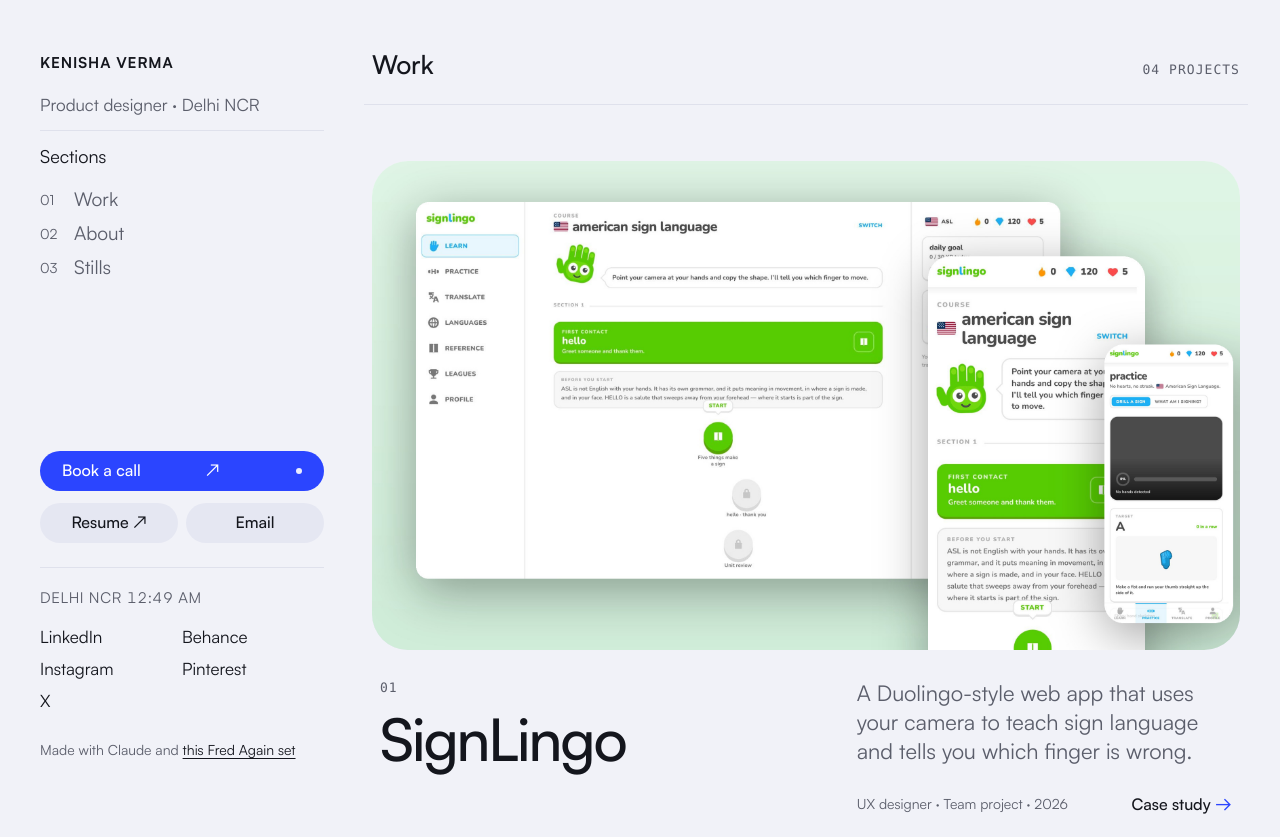
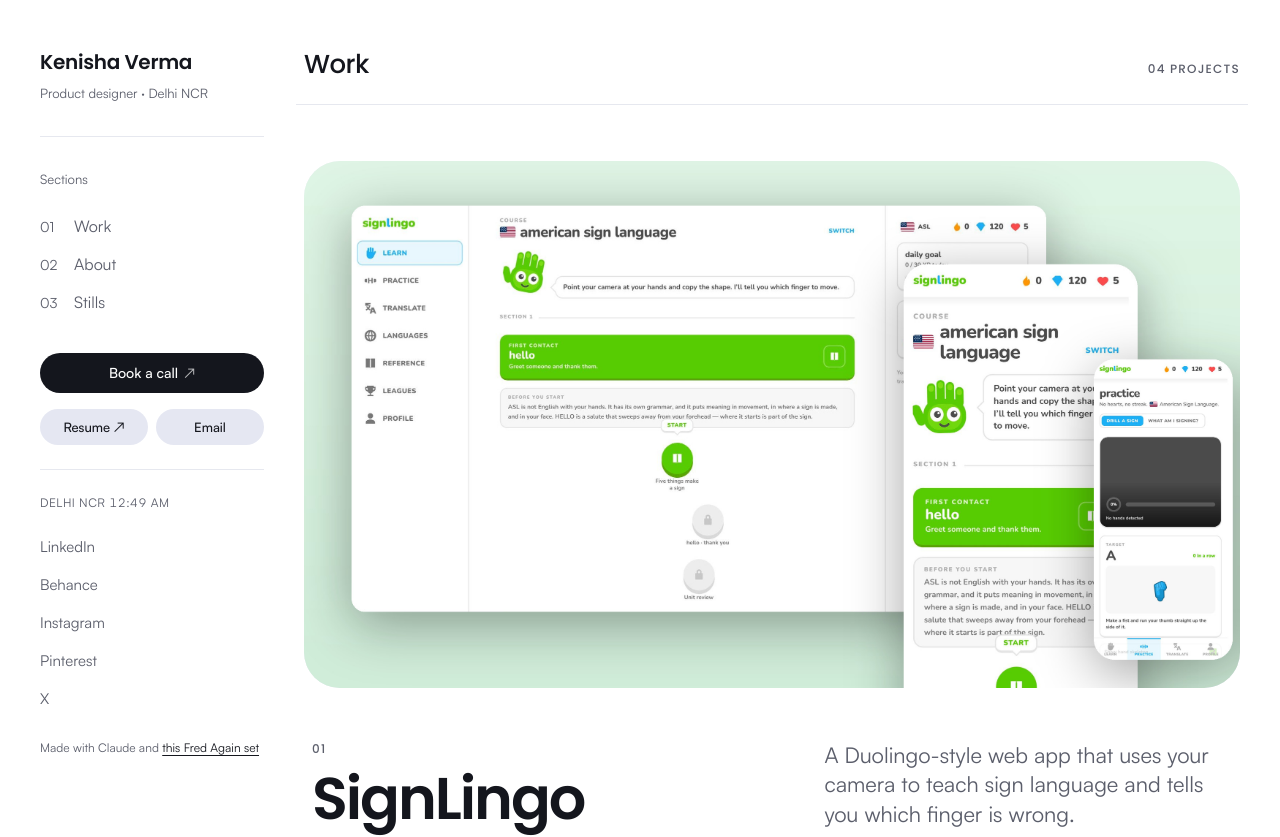
Before and after one commit to KaeV18/pportfolio, a Next.js app: page /work in a window 1280 px wide. Shown: the top 837 px of the page. Built offline with nearby package versions, Linux system fonts and the light colour scheme.

Commit message:
v9: white canvas, hero, sidebar rhythm, Poppins+Satoshi

```diff
--- a/src/app/globals.css
+++ b/src/app/globals.css
@@ -537,3 +537,123 @@ body{font-size:18px;line-height:1.55}
 .scroll-hint i:after{content:"";position:absolute;left:0;top:-100%;width:1px;height:100%;background:#fff;animation:shint 1.8s var(--ease) infinite}
 @keyframes shint{to{top:100%}}
 @media (max-width:980px){.scroll-hint{display:none}}
+/* Preview v9: two typefaces only. Satoshi = reading and interface. Poppins = display headings, numerals, small labels. 8px spacing rhythm. */
+:root{--display:var(--poppins-font),"Satoshi",sans-serif;--mono:var(--poppins-font),"Satoshi",sans-serif;--serif:"Satoshi",sans-serif;
+  --s1:8px;--s2:16px;--s3:24px;--s4:32px;--s5:48px;--s6:64px;--s7:96px;--s8:128px}
+.cs-head h1,.hero2 .statement,.statement,.stat b,.sel-meta h3,.launch .t,.np-title,.title-row h1,.sec-head h2,.decision .d b,.sec h2{font-family:var(--display)}
+.cs-head h1,.hero2 .statement,.statement,.np-title,.launch .t{font-weight:600;letter-spacing:-.035em}
+.stat b,.sel-meta h3,.decision .d b,.title-row h1{font-weight:500;letter-spacing:-.02em}
+.counter,.eyebrow,.decision .d p span,.stage.big::before,.stage.big::after,.lb-i,.cur,.scroll-hint,.steps-text .counter,.pstep .counter{font-family:var(--display);font-weight:500}
+.counter,.decision .d p span{letter-spacing:.1em;font-size:12px}
+/* spacing rhythm */
+.main{display:flex;flex-direction:column}
+.cs-head{padding:var(--s3) 8px 0}
+.cs-head h1{margin:var(--s2) 0 var(--s3);line-height:1.04}
+.cs-head p{max-width:680px;line-height:1.45}
+.stage.big{margin-top:var(--s5)}
+.meta-grid{padding:var(--s5) 8px var(--s4);gap:var(--s4) var(--s5)}
+.meta-grid .eyebrow{margin-bottom:var(--s1)}
+.stats{padding:var(--s5);margin:0 0 var(--s5);gap:var(--s4)}
+.stat span{margin-top:var(--s1)}
+.cs-nav{margin:var(--s2) 0}
+.sec{padding:var(--s7) 8px var(--s2);gap:var(--s4)}
+.sec .body,.sec>div{gap:var(--s4)}
+.sec.duo{gap:var(--s4) var(--s6)}
+.sec-head{padding-bottom:var(--s1)}
+.decision{gap:var(--s5)}
+.decision .d{gap:var(--s2)}
+.shots{gap:var(--s5) var(--s4)}
+.shot{gap:var(--s2)}
+.next-page{margin-top:var(--s7)}
+.launches{gap:var(--s7)}
+.launch-meta{padding-top:var(--s3)}
+.sel-grid{gap:var(--s7) var(--s4);padding-top:var(--s5)}
+.sel-item{gap:var(--s3)}
+.home{gap:var(--s7)}
+@media (max-width:980px){
+  .sec{padding:var(--s6) 8px var(--s1);gap:var(--s3)}
+  .stage.big{margin-top:var(--s4)}
+  .meta-grid{padding:var(--s4) 8px var(--s3)}
+  .stats{padding:var(--s4) var(--s3);margin-bottom:var(--s4)}
+  .decision{gap:var(--s3)}
+  .shots{gap:var(--s4) var(--s3)}
+  .next-page{margin-top:var(--s6)}
+  .launches,.sel-grid,.home{gap:var(--s6)}
+}
+@media (max-width:980px){
+  .meta-grid{grid-template-columns:repeat(2,minmax(0,1fr));gap:var(--s3) var(--s3);padding:var(--s3) 8px var(--s3)}
+  .stats{gap:var(--s3)}
+  .stat b{font-size:clamp(34px,9vw,44px)}
+}
+/* v9 hero + name */
+.wordmark{font-family:var(--display);font-weight:600;font-size:20px;letter-spacing:-.015em;text-transform:none;line-height:1}
+.side-intro{font-size:13px;line-height:1.45;color:var(--muted)}
+html[data-wm="sat"] .wordmark{font-family:"Satoshi",sans-serif;font-weight:700;font-size:21px;letter-spacing:-.02em}
+.hero2{min-height:600px;padding:64px}
+.hero2-text{max-width:620px;display:flex;flex-direction:column;align-items:flex-start}
+.hero-eyebrow{font-family:var(--display);font-weight:500;font-size:12px;letter-spacing:.12em;text-transform:uppercase;color:#aeb3c9;margin-bottom:var(--s3)}
+.hero2 .statement{font-size:clamp(44px,5.4vw,80px);line-height:1.03;letter-spacing:-.04em;font-weight:600}
+.hero-lede{margin-top:var(--s3);font-size:clamp(18px,1.5vw,21px);line-height:1.45;max-width:24em;color:#c7cadb}
+.hero-cta{margin-top:var(--s4);display:inline-flex;align-items:center;gap:var(--s1);height:48px;padding:0 var(--s3);border-radius:24px;background:#fff;color:var(--ink);font-weight:500;font-size:16px;transition:transform .4s var(--ease)}
+.hero-cta:hover{transform:translateY(-2px)}
+@media (max-width:900px){.hero2{padding:var(--s4) var(--s3);min-height:680px}.hero2 .statement{font-size:clamp(36px,10vw,48px)}.hero-cta{margin-top:var(--s3)}}
+.side-inner{gap:var(--s2)}
+@media (max-width:900px){.wordmark{font-size:16px}.hero2 .statement{letter-spacing:-.035em}}
+/* v9 hero v2: text and portrait in separate zones, work arrives sooner */
+.hero2{min-height:500px;padding:56px;background:#000 url(/images/hero.jpg) right bottom/auto 100% no-repeat}
+.hero2-text{max-width:46%}
+.hero2 .statement{font-size:clamp(34px,3.7vw,54px);line-height:1.06;letter-spacing:-.035em}
+.hero-lede{font-size:clamp(16px,1.2vw,18px);max-width:22em}
+.hero-cta{margin-top:var(--s3);height:44px}
+@media (max-width:900px){
+  .hero2{min-height:540px;padding:var(--s4) var(--s3);background:#000 url(/images/hero.jpg) 88% bottom/auto 50% no-repeat}
+  .hero2-text{max-width:100%}
+  .hero2 .statement{font-size:clamp(30px,8.4vw,38px)}
+  .hero-lede,.hero-cta{display:none}
+  .hero-eyebrow{margin-bottom:var(--s2)}
+}
+@media (max-width:900px){
+  .hero2{min-height:400px;background:#000 url(/images/hero.jpg) 90% bottom/auto 62% no-repeat}
+  .hero2-photo figcaption{left:16px;bottom:16px;height:36px;font-size:13px}
+}
+/* v9 sidebar: narrower, quieter */
+@media (min-width:901px){
+  .side{flex:0 0 232px;padding:8px 0 8px 8px}
+  .side-bottom{gap:8px}
+}
+.btn-dark{justify-content:center;height:40px;padding:0 var(--s2);border-radius:20px;background:var(--ink);color:var(--bg);font-size:14px;font-weight:500;box-shadow:none}
+.btn-dark::after,.top-cta::after{display:none}
+.btn-dark .go{margin-left:6px;font-size:13px;opacity:.7}
+.pill{height:36px;font-size:13px;border-radius:18px}
+.nav a{font-size:17px;min-height:38px}
+.clock{font-size:12px}
+.top-cta{font-size:14px}
+@media (max-width:900px){.side-bottom .btn-dark{display:none}}
+@media (min-width:1700px){.shell{max-width:1640px;margin:0 auto}}
+@media (min-width:901px) and (max-width:1240px){
+  .hero2{padding:var(--s5) var(--s4);min-height:460px}
+  .hero2-text{max-width:56%}
+  .hero2 .statement{font-size:clamp(30px,3.6vw,40px)}
+  .hero-cta{display:none}
+  .hero2-photo figcaption{left:var(--s4);bottom:var(--s3)}
+}
+@media (min-width:901px) and (max-width:1240px){.hero-lede{max-width:16em}}
+/* v9 sidebar rhythm, after shrushti.xyz: flowing groups, small muted labels, even 32px between groups */
+.side-label{font-size:13px;color:var(--muted);margin:0 0 calc(var(--s2) * -1 + 4px)}
+.hero-cta{display:none}
+@media (min-width:901px){
+  .side-inner{gap:var(--s4)}
+  .side-intro{margin-top:-8px;line-height:1.5}
+  .nav ul{display:flex;flex-direction:column;gap:2px}
+  .nav a{min-height:36px;font-size:16px}
+  .side-bottom{margin-top:0;gap:var(--s2)}
+  .side-bottom .divider{margin:var(--s1) 0 !important}
+  .socials{display:flex;flex-direction:column;gap:6px}
+  .socials a{font-size:15px;color:var(--muted)}
+  .socials a:hover{color:var(--ink)}
+  .credit{font-size:12px;margin-top:var(--s1)}
+}
+@media (max-width:900px){.side-label{display:none}}
+
+/* v9 white canvas */
+:root{--bg:#fff;--surface:#f5f6fa;--rule:#e6e8ef}
--- a/src/app/layout.tsx
+++ b/src/app/layout.tsx
@@ -1,12 +1,12 @@
 import type { Metadata } from "next";
-import { Libre_Baskerville } from "next/font/google";
+import { Poppins } from "next/font/google";
 import "./globals.css";
 import Script from "next/script";
 import Sidebar from "@/components/Sidebar";
 import Cat from "@/components/Cat";
 import { site } from "@/content/site";
 
-const serif = Libre_Baskerville({ weight: "400", style: ["normal", "italic"], subsets: ["latin"], variable: "--serif-font", display: "swap" });
+const poppins = Poppins({ weight: ["500", "600"], subsets: ["latin"], variable: "--poppins-font", display: "swap" });
 
 export const metadata: Metadata = {
   title: { default: `${site.name}, Designer`, template: `%s · ${site.name}` },
@@ -15,7 +15,7 @@ export const metadata: Metadata = {
 
 export default function RootLayout({ children }: { children: React.ReactNode }) {
   return (
-    <html lang="en" className={serif.variable} suppressHydrationWarning>
+    <html lang="en" className={poppins.variable} suppressHydrationWarning>
       <head>
         <script dangerouslySetInnerHTML={{ __html: "document.documentElement.classList.add('js');try{var t=sessionStorage.getItem('wipe');if(t){sessionStorage.removeItem('wipe');var d=document.documentElement;d.setAttribute('data-arrive','1');d.style.setProperty('--wt',JSON.stringify(t));d.style.setProperty('--p','1')}}catch(e){}" }} />
       </head>
--- a/src/app/page.tsx
+++ b/src/app/page.tsx
@@ -17,8 +17,9 @@ export default function Home() {
     <div className="home">
       <section className="hero2 rise" style={{ "--i": 0 } as React.CSSProperties}>
         <div className="hero2-text">
+          <p className="hero-eyebrow">UX/UI · HCI · Product design</p>
           <h1 className="statement"><Statement /></h1>
-          <p className="hero-lede">{site.about.short}</p>
+          <p className="hero-lede">{site.about.short.split(". ")[0]}.</p>
         </div>
         <figure className="hero2-photo">
           {site.hero.photo ? <img src={site.hero.photo} alt={site.name} /> : null}
@@ -26,7 +27,7 @@ export default function Home() {
         </figure>
       </section>
 
-      <section className="selected">
+      <section className="selected" id="work">
         <div className="sel-head">
           <h2>Selected work</h2>
           <Link href="/work/" className="sel-all">All work <span className="arrow">→</span></Link>
```
